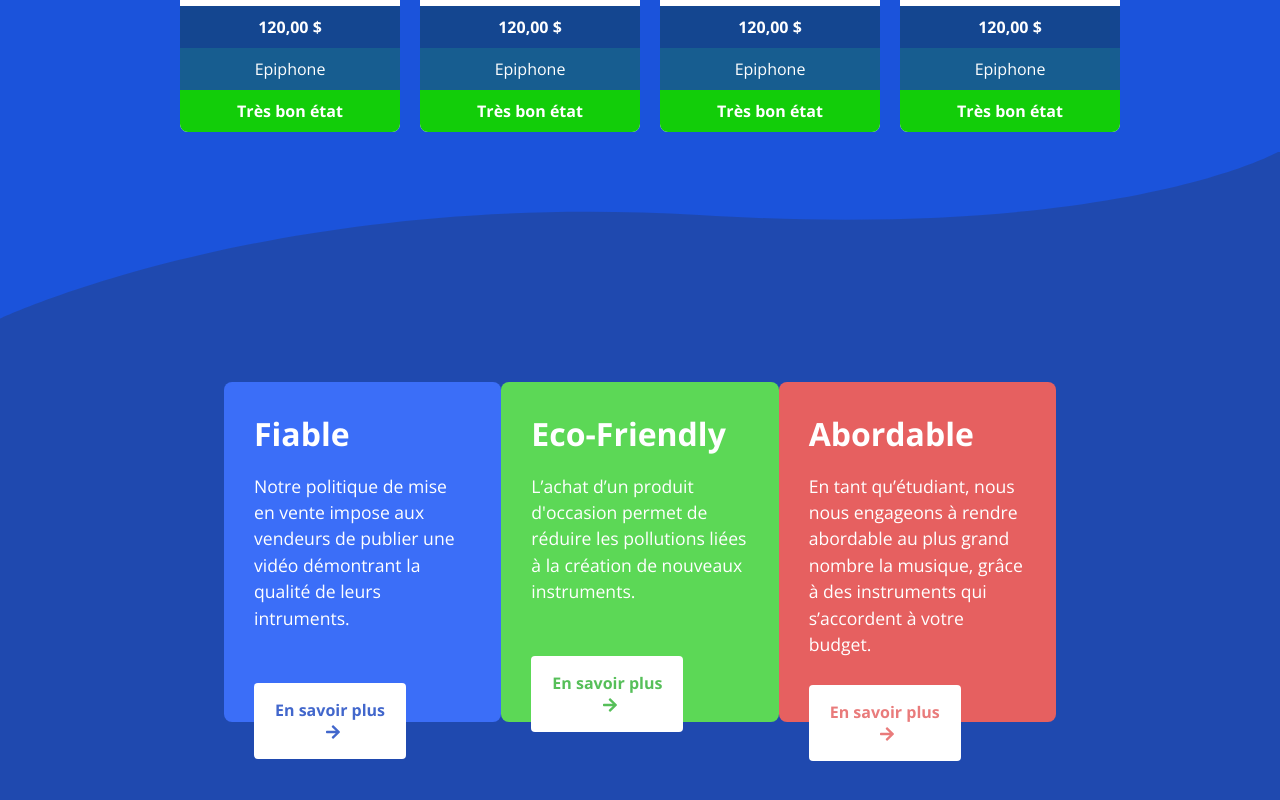
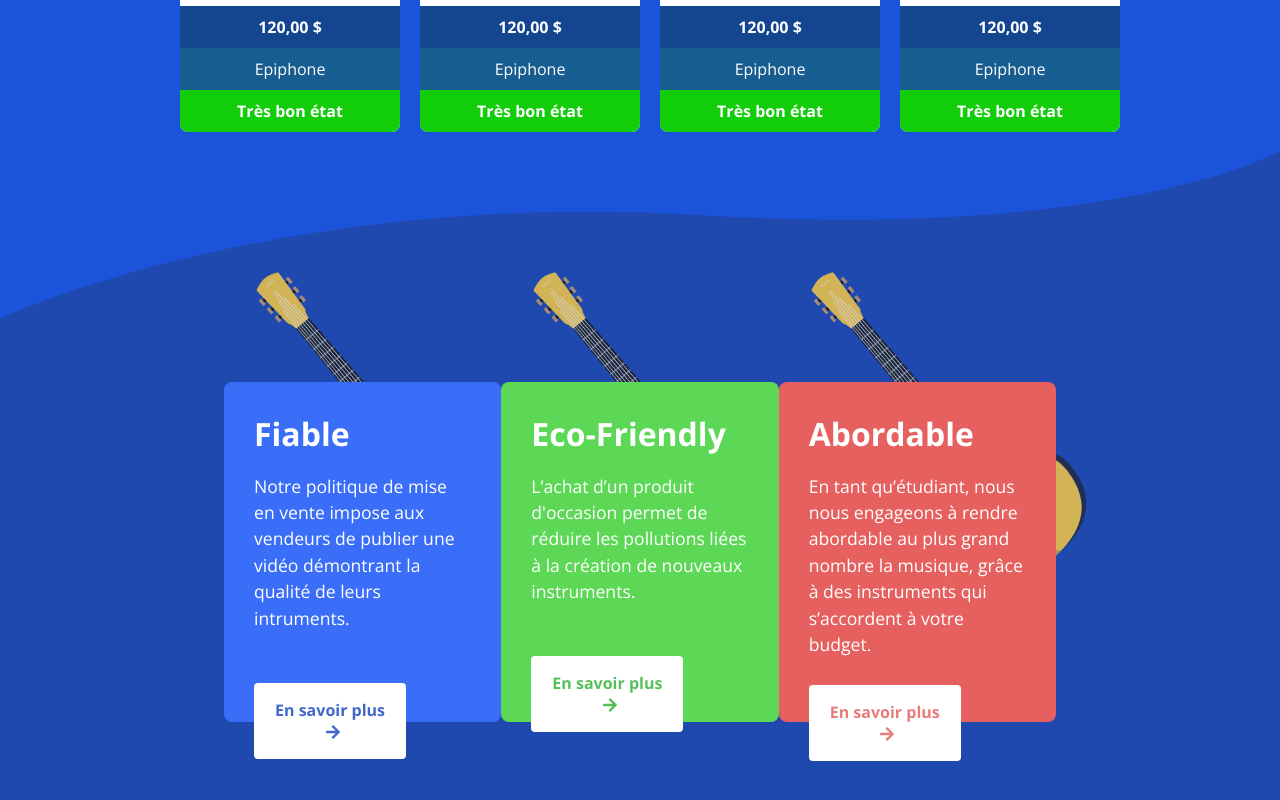
Before and after one commit to maxess-dev/Chordeus, a React (Create React App) app in the folder chordeus/: page / in a window 1280 px wide. Shown: the part 1208-2008 px from the top of the page. Built offline with nearby package versions, Linux system fonts and the light colour scheme.

Commit message:
layout 3 add instruments

```diff
--- a/chordeus/src/components/ctn-card-info.js
+++ b/chordeus/src/components/ctn-card-info.js
@@ -2,6 +2,9 @@ import React from 'react';
 import '../css/card-info.css'
 import { FontAwesomeIcon } from '@fortawesome/react-fontawesome'
 import { faArrowRight } from '@fortawesome/free-solid-svg-icons'
+import guitar from '../img/guitar.png';
+import drums from '../img/drums.png';
+import synth from '../img/synth.png';
 
 function CardInfo(props){
     const ctnCard = {
@@ -15,6 +18,7 @@ function CardInfo(props){
 
     return (
         <div className="ctn-card-info" style={ctnCard}>
+            <img src={guitar} alt="Guitar" className="guitar"/>
             <div className="ctn-card-inner">
                 <span className="title-card-info">{props.title}</span>
                 <p className="para-card-info">{props.info}</p>
--- a/chordeus/src/css/card-info.css
+++ b/chordeus/src/css/card-info.css
@@ -1,4 +1,5 @@
 .ctn-card-info{
+    position: relative;
     width: 280px;
     height: 280px;
     padding: 30px;
@@ -36,3 +37,10 @@
 .more > .icon {
     margin-left: 5px;
 }
+
+.guitar{
+    z-index: -2;
+    position: absolute;
+    bottom: 120px;
+    width: 300px;
+}
--- a/chordeus/src/css/homepage.css
+++ b/chordeus/src/css/homepage.css
@@ -120,6 +120,7 @@ h1{
 .ctn-layout-3{
     background-color: #1F49AF;
     position: relative;
+    z-index: 1000;
     min-height: 100vh;
     display: flex;
     justify-content: space-around;
```
